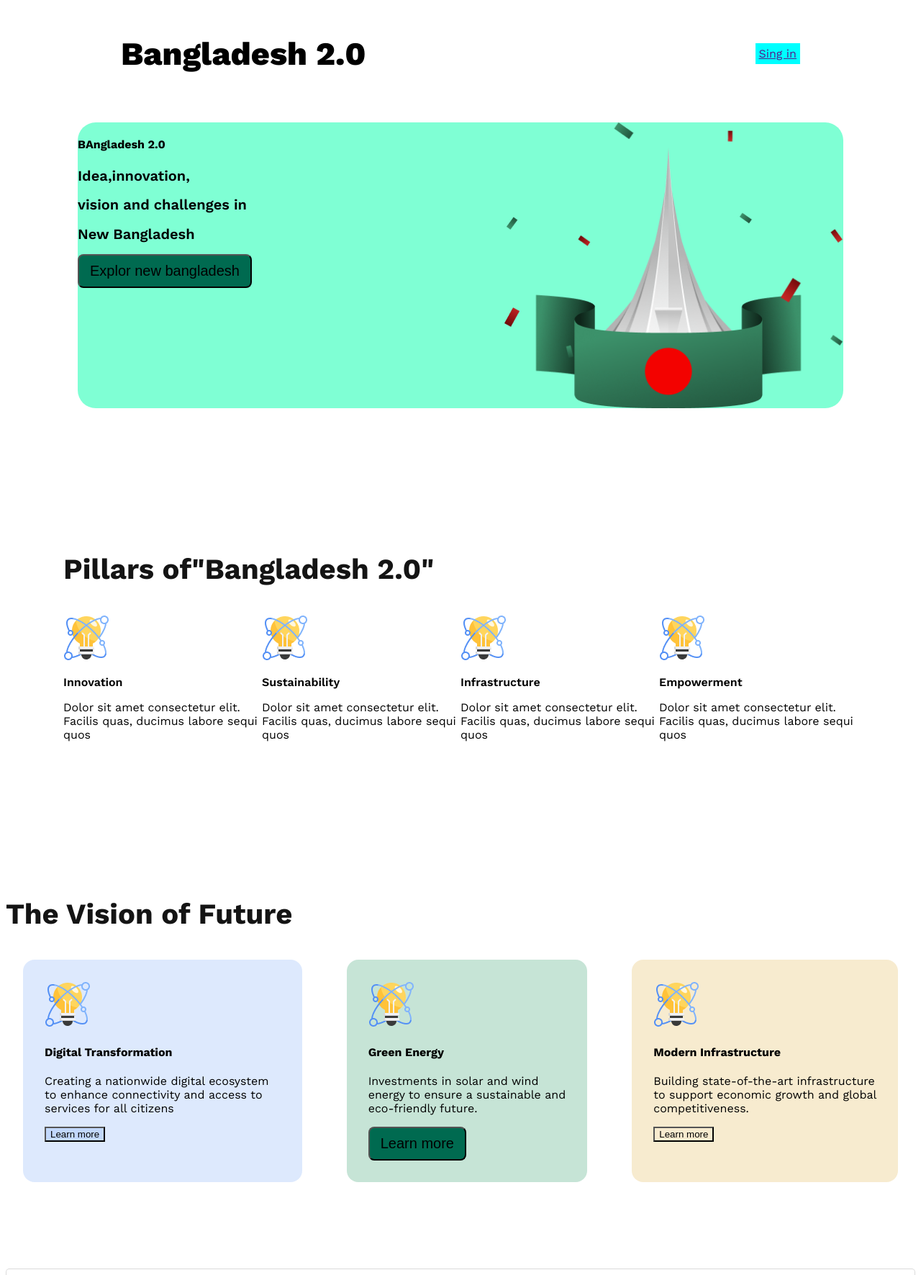
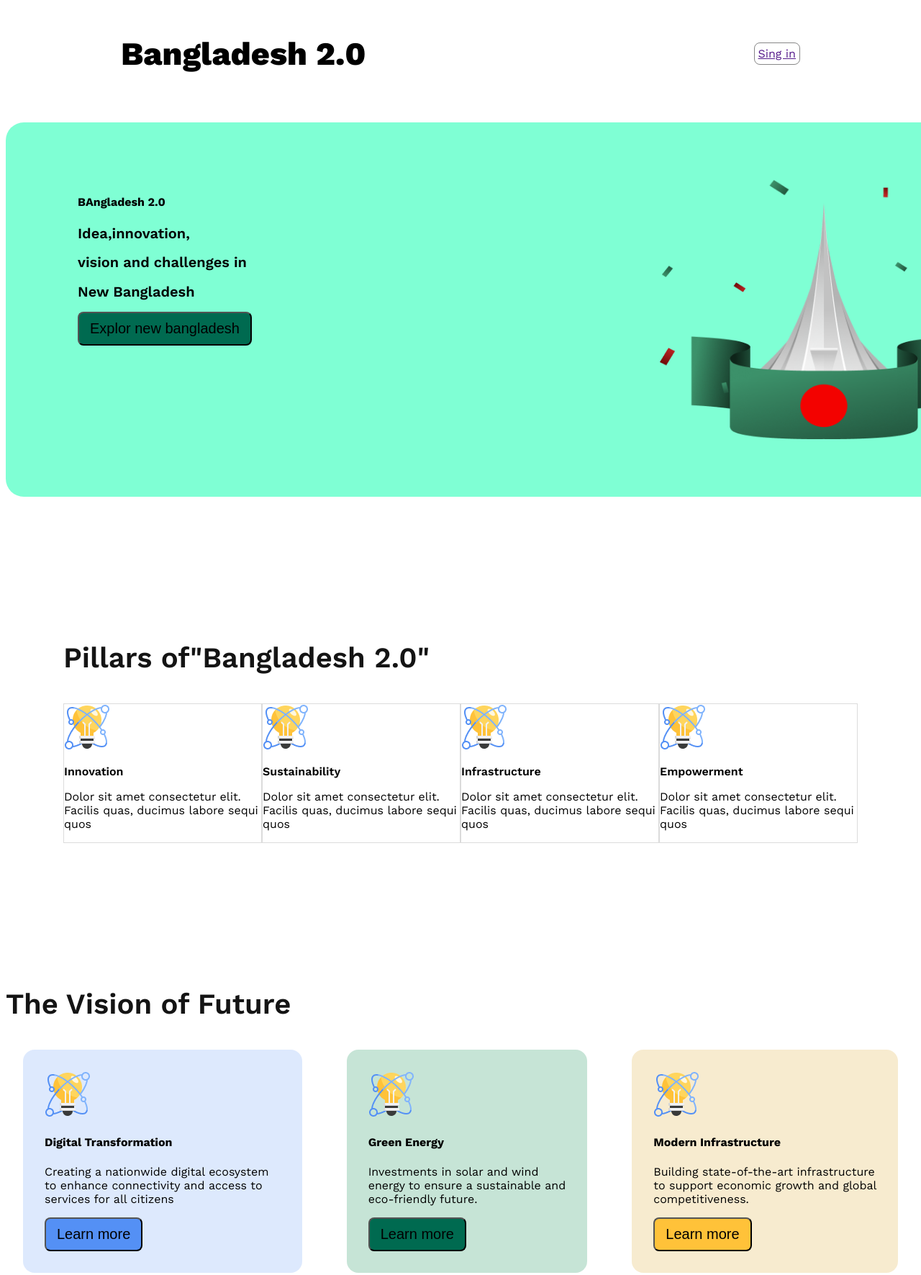
Before and after one commit to roboXcode1/assignment-001, a plain HTML site: page index.html in a window 1280 px wide. Shown: the part 21-1792 px from the top of the page at 72% size. Drawn offline with nearby package versions, Linux system fonts and the light colour scheme.

```diff
--- a/index.html
+++ b/index.html
@@ -62,7 +62,7 @@
                 <img src="assets/card-icon.png" alt="">
                 <h4 class="skill-title"> Digital Transformation</h4>
                 <p class="skill-description">Creating a nationwide digital ecosystem to enhance connectivity and access to services for all citizens</p>
-                <button class="box-color1">Learn more</button>
+                <button class="color1">Learn more</button>
             </div>
             <div class="skill box-color2">
                 <img src="assets/card-icon.png" alt="">
@@ -74,7 +74,7 @@
                 <img src="assets/card-icon.png" alt="">
                 <h4 class="skill-title">Modern Infrastructure</h4>
                 <p class="skill-description">Building state-of-the-art infrastructure to support economic growth and global competitiveness.</p>
-                <button class="box-color3">Learn more</button>
+                <button class="color3">Learn more</button>
             </div>
 
         </div>
@@ -87,7 +87,7 @@
             <p>chief Adviser of the people's Republic of Bangladesh</p>
         </div>
       </section>
-      <section class="recent-news">
+      <section class="recent-news abot-item ">
         <h1>Reacent News</h1>
         <p class="description">Bangladesh 2.0 aims to redefine the nation’s trajectory by embracing cutting-edge technology, promoting inclusive growth, and ensuring sustainability. With initiatives in renewable energy, digital transformation, and robust infrastructure, the country is set to become a global model of development.</p>
         <div class="news-items">
@@ -102,7 +102,7 @@
         </div>
 
       </section>
-      <section class="recent-news1">
+      <section class="recent-news1 abot-item">
         <div class="news-content">
             <h2>Bangladesh Launches New Satellite</h2>
             <img src="assets/al-jazeera.png" alt="">
@@ -118,6 +118,7 @@
 
         <h3 class="donate-title">Donate Today</h3>
         <p class="description-donate">Bangladesh 2.0 aims to redefine the nation’s trajectory by embracing cutting-edge technology, promoting inclusive growth, and ensuring sustainability. With initiatives in renewable energy, digital transformation, and robust infrastructure.</p>
+
          <div class="card-list">
           <div class="card-element">
             <p >100Taka</p>
@@ -134,7 +135,7 @@
             <p >1000Taka</p>
           </div>
           </div>
-          <form >
+          <form class="form-btn" >
             <input class="input-box" type="" placeholder="Other Amount" name="" id="">
           </form>
           <button class="btn-primary1">Done Now</button>
--- a/style/blog.css
+++ b/style/blog.css
@@ -16,13 +16,27 @@
 
 /* nav styles */
 
-.secondary-bg{
+.color1{
+    background-color:rgb(84, 144, 245);
+    font-size: 20px;
+    /* border: none; */
+    padding: 10px 15px;
+    border-radius: 8px;
+}
 
+.color3{
+    background-color:rgb(255, 194, 57);
+    font-size: 20px;
+    /* border: none; */
+    padding: 10px 15px;
+    border-radius: 8px;
 }
+
 .btn-primary1{
    width: 151px;
    height: 56px;
    align-items: center;
+   margin-right: 30px;
    background-color: rgb(0, 106, 80);
 
 }
@@ -59,10 +73,11 @@
 }
 .sing-color{
  color:#006A50;
- border-bottom: 5px;
- border-color: aqua;
+ border-radius: 8px;
+ border: 1px solid rgba(14, 14, 14, 0.493);
  padding:5px 5px ;
- background-color: aqua;
+ color: aqua;
+
 }
 
 /* banner-style */
@@ -85,17 +100,28 @@
     /* color: aquamarine; */
     display:flex;
     justify-content: space-between;
-    margin: 0px 100px;
+    /* margin: 0px 100px; */
+    width: 1280px;
+    height: 360px;
     background-color: aquamarine;
     border-radius: 25px;
+    padding: 80px 100px 80px 100px;
 
 
 
 }
+.about-item{
+    border: 1px solid rgba(14, 14, 14, 0.15);
+    gap: 5px;
+
+}
+.abot-item{
+    border: 1px solid rgba(14, 14, 14, 0.15);
+}
 
 .section-tittle{
-font-size: 40px;
-font-weight: 700;
+font-size:40px;
+font-weight: 600;
 color: #141414;
 }
 .sectiom-description{
@@ -217,10 +243,11 @@
     justify-content: center;
     gap: 10px;
 }
+
 .donate-card{
-    gap: 0px;
+    gap: 30px;
+ justify-content: center;
 }
-
 
  .card-element{
     text-align: center;
@@ -239,18 +266,21 @@
   margin: auto;
   justify-content: center;
   align-items: center;
-  padding:20px 1200px 20px 40px ;
+  padding:20px 800px 20px 40px ;
   gap: 20px;
 
 
 }
-.form{
-
+.form-btn{
+ /* align-items: center; */
+ text-align: center;
+ justify-content: center;
 }
 
 .email-box{
-    width:600px ;
+    width:1000px ;
     height: 55px;
+    margin: auto;
 
 }
 .subcribe{
```
